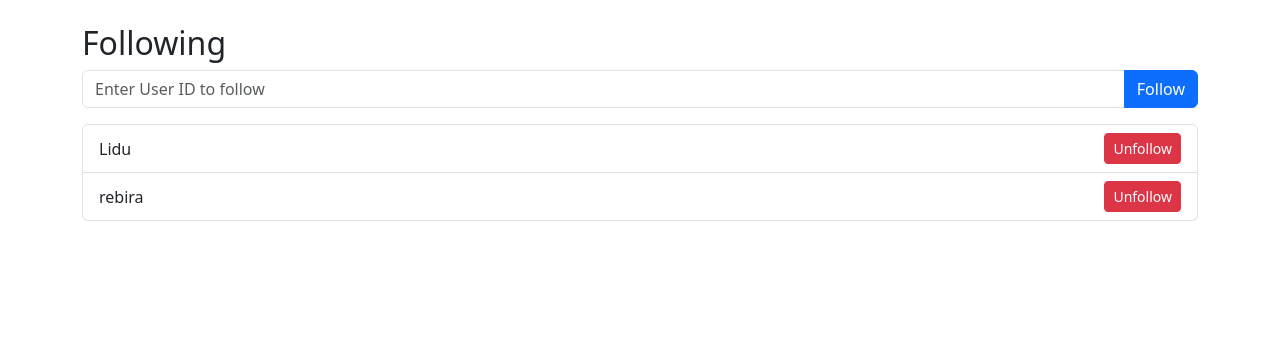
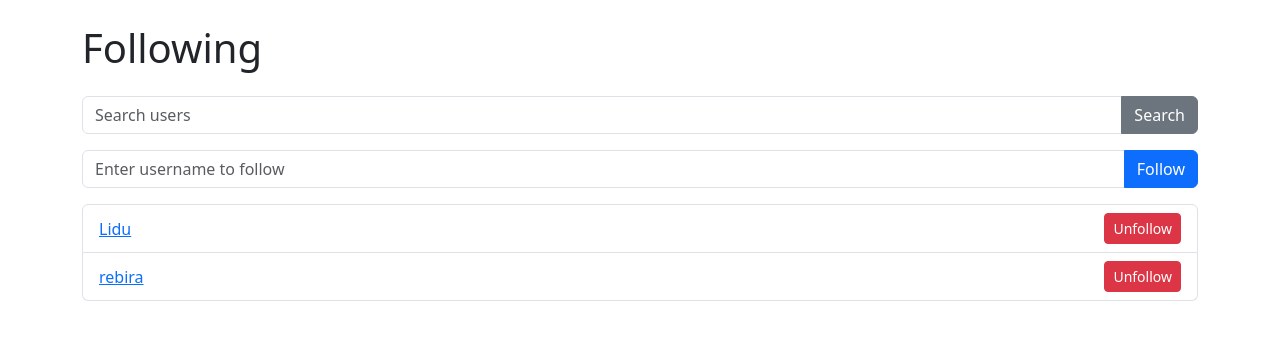
Before and after one commit to rebiraolin/social_media_api, a Django app: page /followers/ in a window 1280 px wide. Shown: the part 56-396 px from the top of the page. Run offline with Django 5.2, Linux system fonts and the light colour scheme; a user stored in the database is signed in; data comes from the database, SQL or seed files in the repository; both versions use the stored data as it was after the commit.

Commit message:
Fixed user profile and edit profile errors, resolving NoReverseMatch

```diff
--- a/followers/models.py
+++ b/followers/models.py
@@ -1,3 +1,5 @@
+# followers/models.py
+
 from django.db import models
 from django.contrib.auth.models import User
 
--- a/followers/templates/followers/followers_list.html
+++ b/followers/templates/followers/followers_list.html
@@ -1,13 +1,35 @@
 {% extends "base.html" %}
 
 {% block content %}
-<h2>Following</h2>
+<h1 class="mb-4">Following</h1>
 
-<!-- Form to follow a new user -->
+<form method="GET" class="mb-3" action="{% url 'following-list' %}">
+    <div class="input-group">
+        <input type="text" name="q" class="form-control" placeholder="Search users" value="{{ request.GET.q }}">
+        <button type="submit" class="btn btn-secondary">Search</button>
+    </div>
+</form>
+
+{% if users_found %}
+    <h2 class="mt-4">Search Results</h2>
+    <ul class="list-group mb-4">
+        {% for user in users_found %}
+        <li class="list-group-item d-flex justify-content-between align-items-center">
+            <a href="{% url 'user-profile' user.username %}">{{ user.username }}</a>
+            <form method="POST" action="{% url 'following-list' %}">
+                {% csrf_token %}
+                <input type="hidden" name="username_to_follow" value="{{ user.username }}">
+                <button type="submit" class="btn btn-primary btn-sm">Follow</button>
+            </form>
+        </li>
+        {% endfor %}
+    </ul>
+{% endif %}
+
 <form method="POST" class="mb-3">
     {% csrf_token %}
     <div class="input-group">
-        <input type="number" name="user_id" class="form-control" placeholder="Enter User ID to follow" required>
+        <input type="text" name="username_to_follow" class="form-control" placeholder="Enter username to follow" required>
         <button type="submit" class="btn btn-primary">Follow</button>
     </div>
 </form>
@@ -15,7 +37,7 @@
 <ul class="list-group">
     {% for follow in following %}
     <li class="list-group-item d-flex justify-content-between align-items-center">
-        {{ follow.following.username }}
+        <a href="{% url 'user-profile' follow.following.username %}">{{ follow.following.username }}</a>
         <a href="{% url 'unfollow-user' follow.following.id %}" class="btn btn-danger btn-sm">Unfollow</a>
     </li>
     {% empty %}
--- a/followers/urls.py
+++ b/followers/urls.py
@@ -1,6 +1,8 @@
+# followers/urls.py
+
 from django.urls import path
 from .views import FollowingListCreateView, UnfollowView  # API views
-from .views_html import following_list_view, follow_user_view, unfollow_user_view  # HTML views
+from .views_html import following_list_view, unfollow_user_view # HTML views
 
 urlpatterns = [
     # -----------------------
@@ -13,6 +15,5 @@ urlpatterns = [
     # HTML pages
     # -----------------------
     path('', following_list_view, name='following-list'),
-    path('follow/<int:user_id>/', follow_user_view, name='follow-user'),
     path('unfollow/<int:user_id>/', unfollow_user_view, name='unfollow-user'),
 ]
--- a/followers/views_html.py
+++ b/followers/views_html.py
@@ -1,42 +1,37 @@
+# followers/views_html.py
+
 from django.shortcuts import render, redirect, get_object_or_404
+from django.contrib.auth.models import User
 from django.contrib.auth.decorators import login_required
+from django.contrib import messages
 from .models import Follower
-from django.contrib.auth.models import User
-from django.http import HttpResponseBadRequest
 
 # -----------------------
-# List users the current user is following
+# List users the current user is following and handle search
 # -----------------------
 @login_required
 def following_list_view(request):
+    query = request.GET.get('q')
+    users_found = None
+    if query:
+        users_found = User.objects.filter(username__icontains=query).exclude(id=request.user.id)
+
+    if request.method == 'POST':
+        username_to_follow = request.POST.get('username_to_follow')
+        if username_to_follow:
+            try:
+                user_to_follow = User.objects.get(username=username_to_follow)
+                if request.user == user_to_follow:
+                    messages.error(request, "You cannot follow yourself.")
+                else:
+                    Follower.objects.get_or_create(follower=request.user, following=user_to_follow)
+                    messages.success(request, f"You are now following {username_to_follow}.")
+            except User.DoesNotExist:
+                messages.error(request, f"User '{username_to_follow}' does not exist.")
+        return redirect('following-list')
+
     following = Follower.objects.filter(follower=request.user)
-    return render(request, "followers/followers_list.html", {"following": following})
-
-# -----------------------
-# Follow a user
-# -----------------------
-@login_required
-def follow_user_view(request):
-    identifier = request.GET.get('user')  # Could be ID or username
-    if not identifier:
-        return HttpResponseBadRequest("User identifier required")
-
-    # Try to get by ID first, then by username
-    user_to_follow = None
-    if identifier.isdigit():
-        user_to_follow = User.objects.filter(id=int(identifier)).first()
-    if not user_to_follow:
-        user_to_follow = User.objects.filter(username=identifier).first()
-    if not user_to_follow:
-        return HttpResponseBadRequest("User not found")
-
-    if user_to_follow == request.user:
-        return HttpResponseBadRequest("Cannot follow yourself")
-
-    if not Follower.objects.filter(follower=request.user, following=user_to_follow).exists():
-        Follower.objects.create(follower=request.user, following=user_to_follow)
-
-    return redirect("following-list")
+    return render(request, "followers/followers_list.html", {"following": following, "users_found": users_found})
 
 # -----------------------
 # Unfollow a user
--- a/templates/base.html
+++ b/templates/base.html
@@ -15,7 +15,7 @@
             <div class="collapse navbar-collapse" id="navbarNav">
                 <ul class="navbar-nav ms-auto">
                     {% if user.is_authenticated %}
-                        <li class="nav-item"><a class="nav-link" href="{% url 'user-profile' %}">Profile</a></li>
+                        <li class="nav-item"><a class="nav-link" href="{% url 'my-profile' %}">Profile</a></li>
                         <li class="nav-item"><a class="nav-link" href="{% url 'post_list' %}">Posts</a></li>
                         <li class="nav-item"><a class="nav-link" href="{% url 'following-list' %}">Following</a></li>
                         <li class="nav-item">
--- a/users/templates/users/edit_profile.html
+++ b/users/templates/users/edit_profile.html
@@ -34,7 +34,7 @@
             </div>
 
             <button type="submit" class="btn btn-success">Save Changes</button>
-            <a href="{% url 'user-profile' %}" class="btn btn-secondary">Cancel</a>
+            <a href="{% url 'my-profile' %}" class="btn btn-secondary">Cancel</a>
         </form>
     </div>
 </div>
--- a/users/urls.py
+++ b/users/urls.py
@@ -22,7 +22,8 @@ urlpatterns = [
     path('register/', register_view, name='user-register'),
     path('login/', login_view, name='login'),
     path('logout/', logout_view, name='logout'),
-    path('profile/', profile_view, name='user-profile'),
+    path('profile/', profile_view, name='my-profile'),  # Changed URL name to 'my-profile'
     path('profile/edit/', edit_profile_view, name='edit_profile'),
     path('profile/remove-picture/', remove_profile_picture, name='remove_profile_picture'),
+    path('profile/<str:username>/', profile_view, name='user-profile'), # This one is for other users
 ]
```
Also changed, not shown: users/templates/users/profile.html (+8 -6 lines), users/views_html.py (+12 -5 lines), db.sqlite3, users/templates/users/login.html (line endings or trailing spaces), 1 other file.
